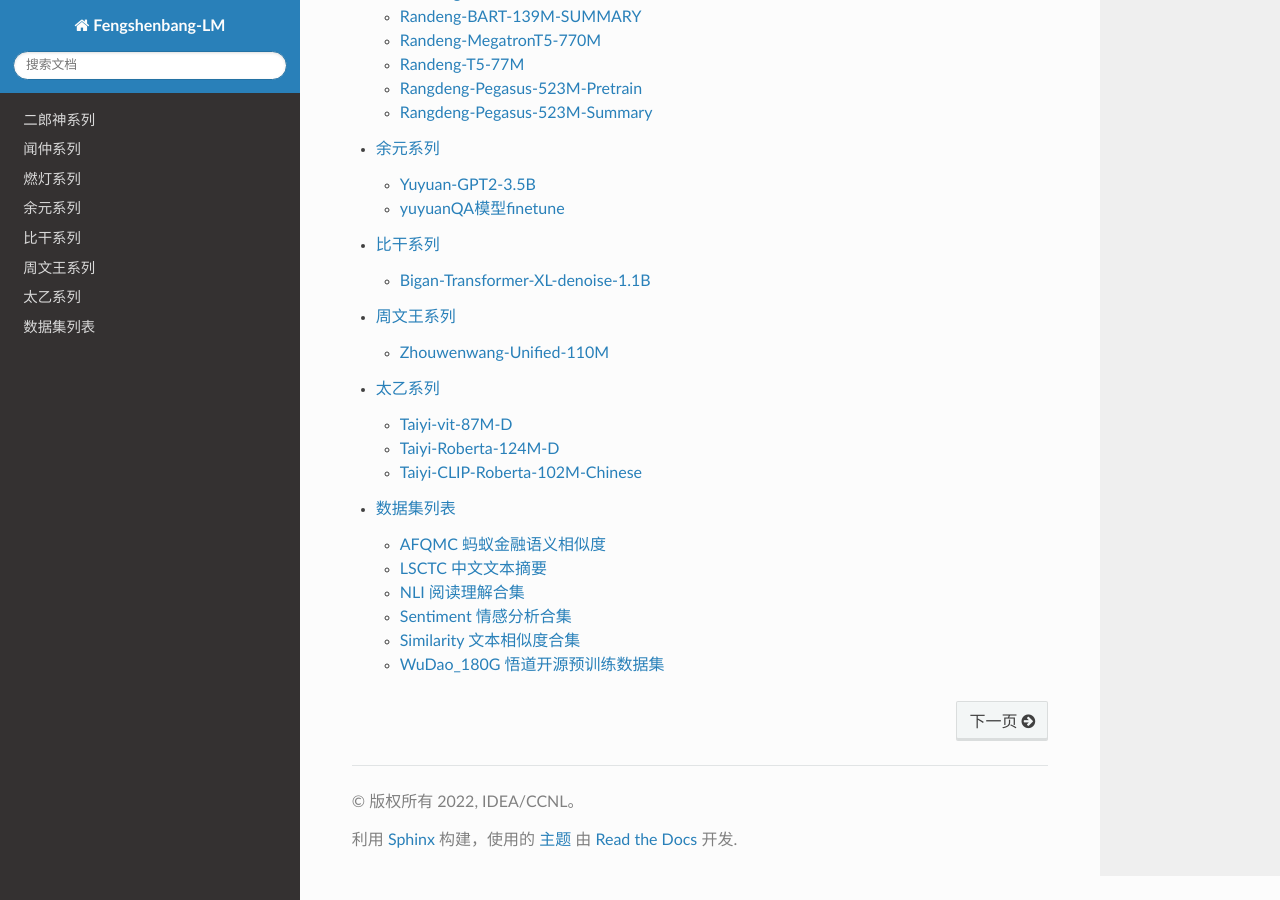
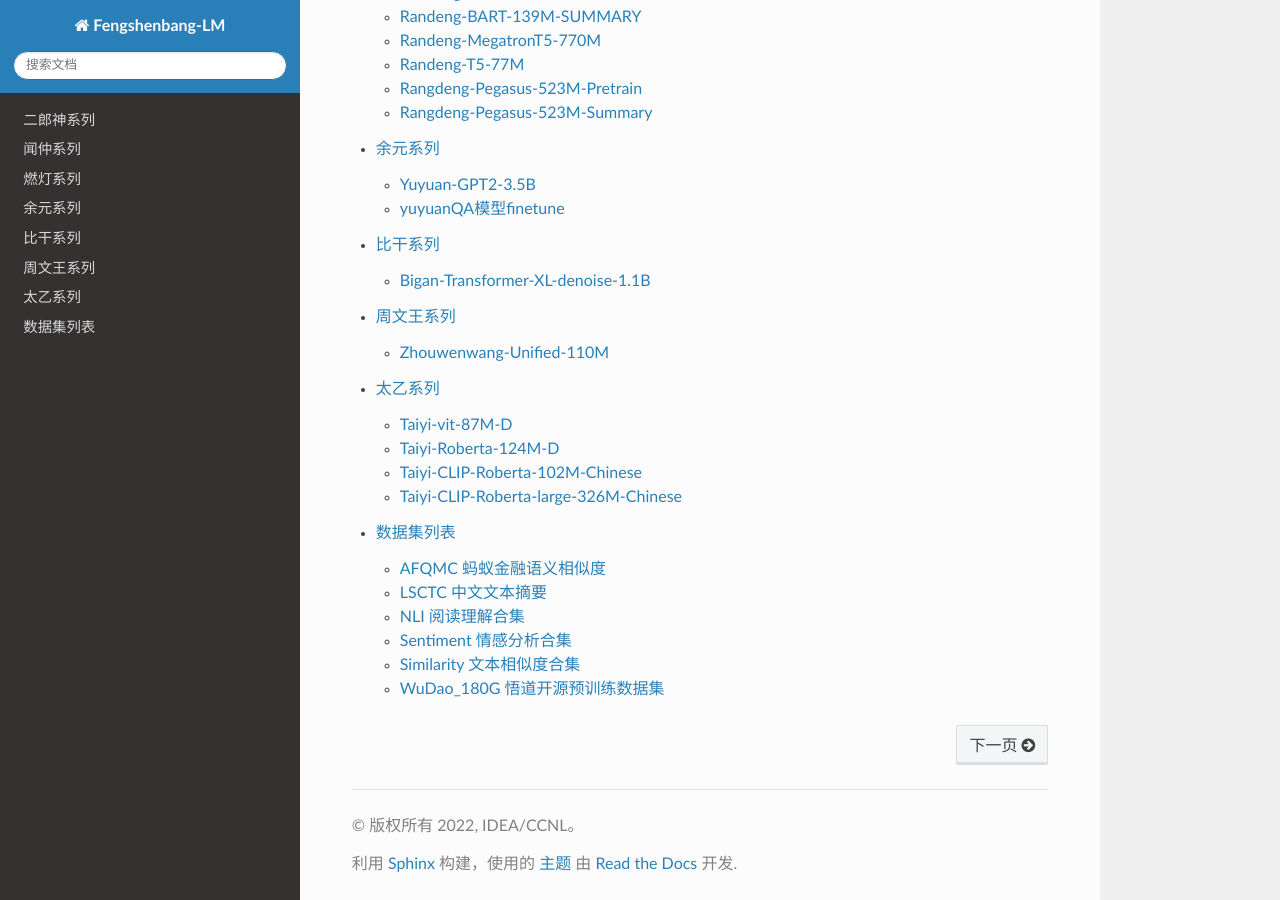
Before and after one commit to IDEA-CCNL/Fengshenbang-doc, a Sphinx documentation site: the page built from source/index.rst, in a window 1280 px wide and 900 px high, scrolled down 631 px. Built offline with Sphinx 7.4.7 and the Read the Docs theme 2.0.0, drawn with Linux system fonts in a browser that asks for light colours.

Commit message:
index fix

```diff
--- a/source/docs/太乙系列/index.rst
+++ b/source/docs/太乙系列/index.rst
@@ -7,3 +7,4 @@
     Taiyi-vit-87M-D
     Taiyi-Roberta-124M-D
     Taiyi-CLIP-Roberta-102M-Chinese
+    Taiyi-CLIP-Roberta-large-326M-Chinese
```
